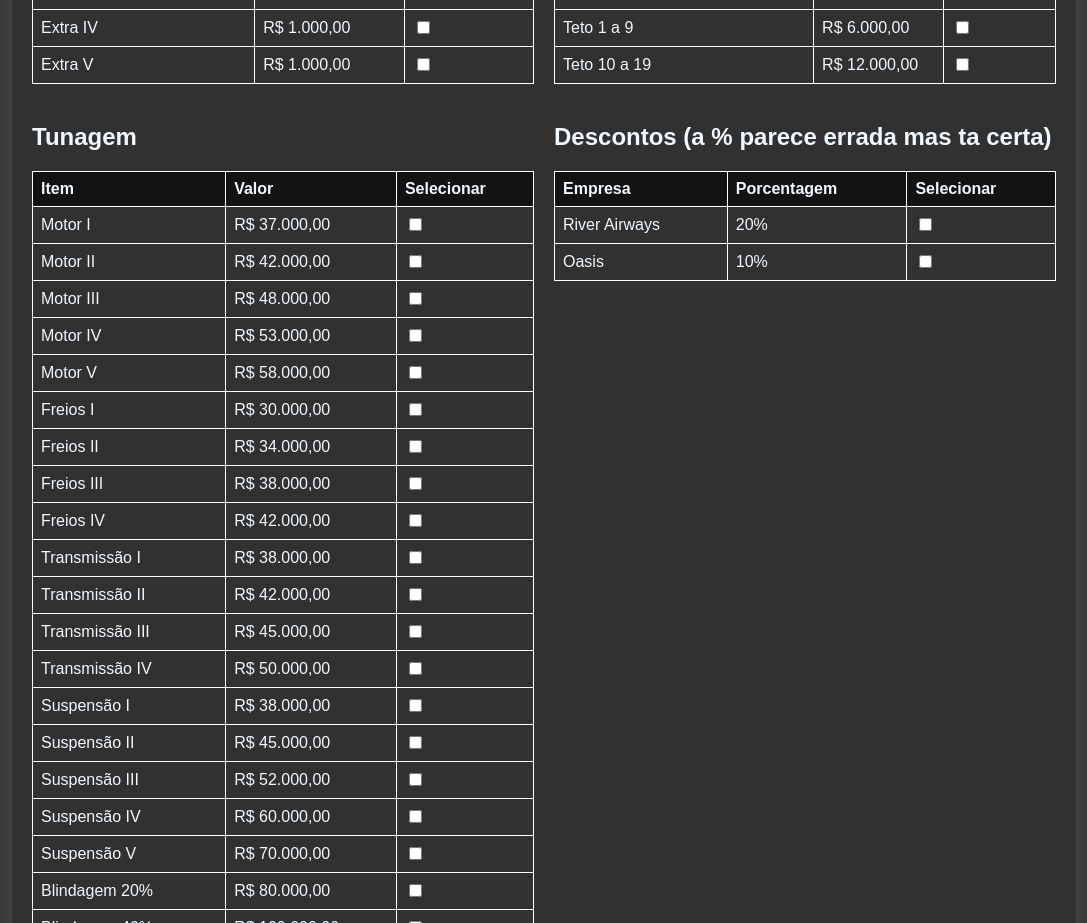
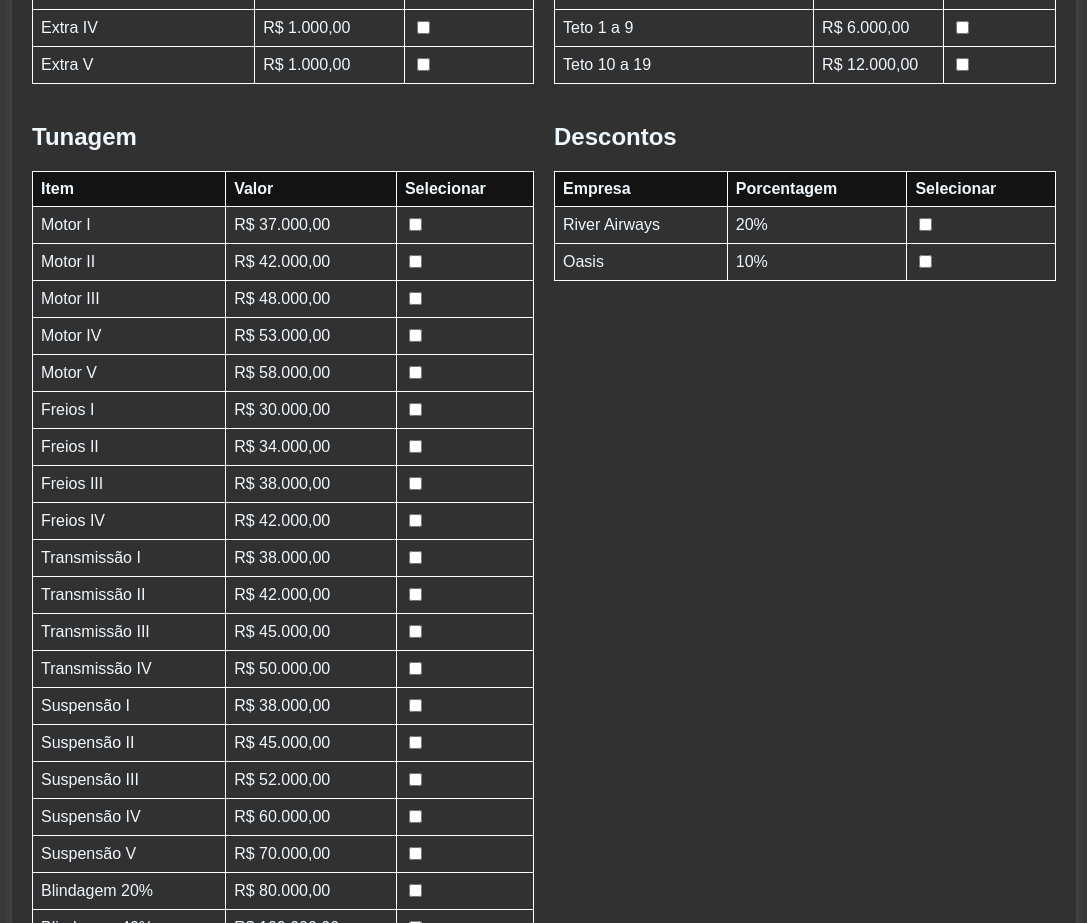
Before and after one commit to oKayanB/Bulldogs, a plain HTML site: page index.html in a window 1280 px wide. Shown: the part 1485-2408 px from the top of the page, without its empty margins (96-1183 px from the left). Drawn offline with Linux system fonts and the light colour scheme.

Commit message:
Update index.html

```diff
--- a/index.html
+++ b/index.html
@@ -173,7 +173,7 @@
       </div>
 
       <div class="table-container">
-        <h2>Descontos (a % parece errada mas ta certa)</h2>
+        <h2>Descontos</h2>
         <table class="discount-list">
           <tr>
             <th>Empresa</th>
```
